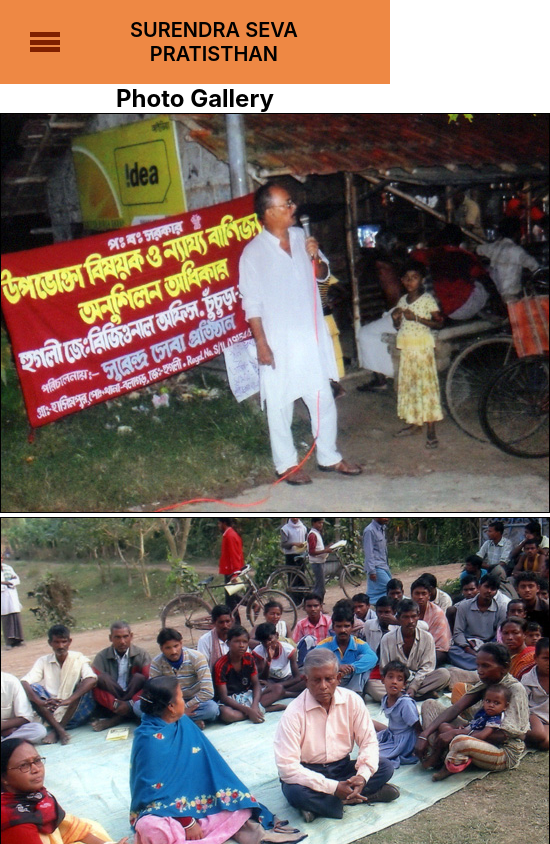
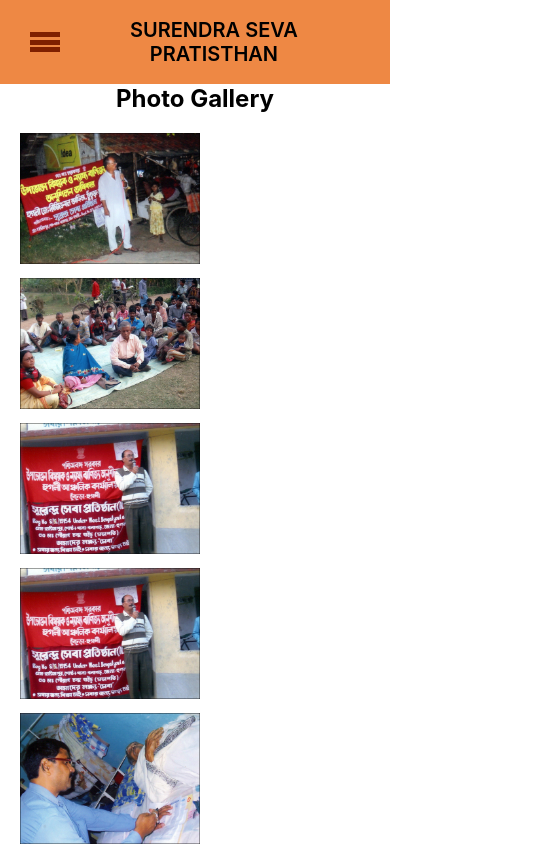
Before and after one commit to Dragoon4002/Surendra-Seva-Pratisthan, a React (Create React App) app: page /gallery in a window 390 px wide. Shown: the top 844 px of the page, 550 px wide, since content can reach past the window. Built offline with nearby package versions, Linux system fonts and the light colour scheme.

Commit message:
Galley page is made responsive with the images

```diff
--- a/src/pages/Gallery.css
+++ b/src/pages/Gallery.css
@@ -0,0 +1,16 @@
+main.gallery .photogallery ul{
+    display: flex;
+    flex-direction: row;
+    flex-wrap: wrap;
+    list-style: none;
+}
+
+main.gallery .photogallery ul img{
+    width: 300px;
+    margin: 30px;
+}
+
+@media screen and (max-width: 768px){
+    main.gallery .photogallery ul{gap: 10px;padding: 20px;}
+    main.gallery .photogallery ul img{width: 180px;margin: 0;}
+}
```
